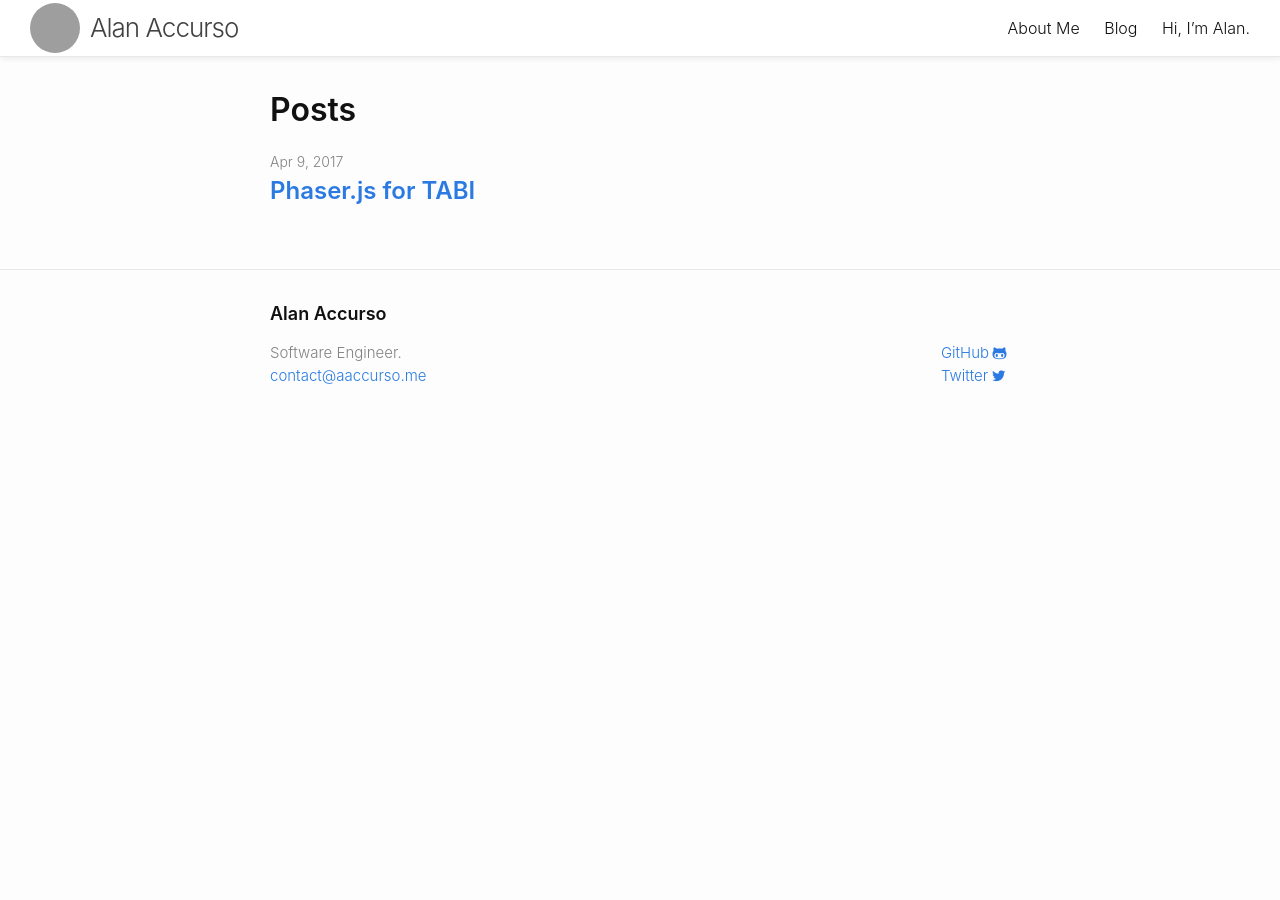
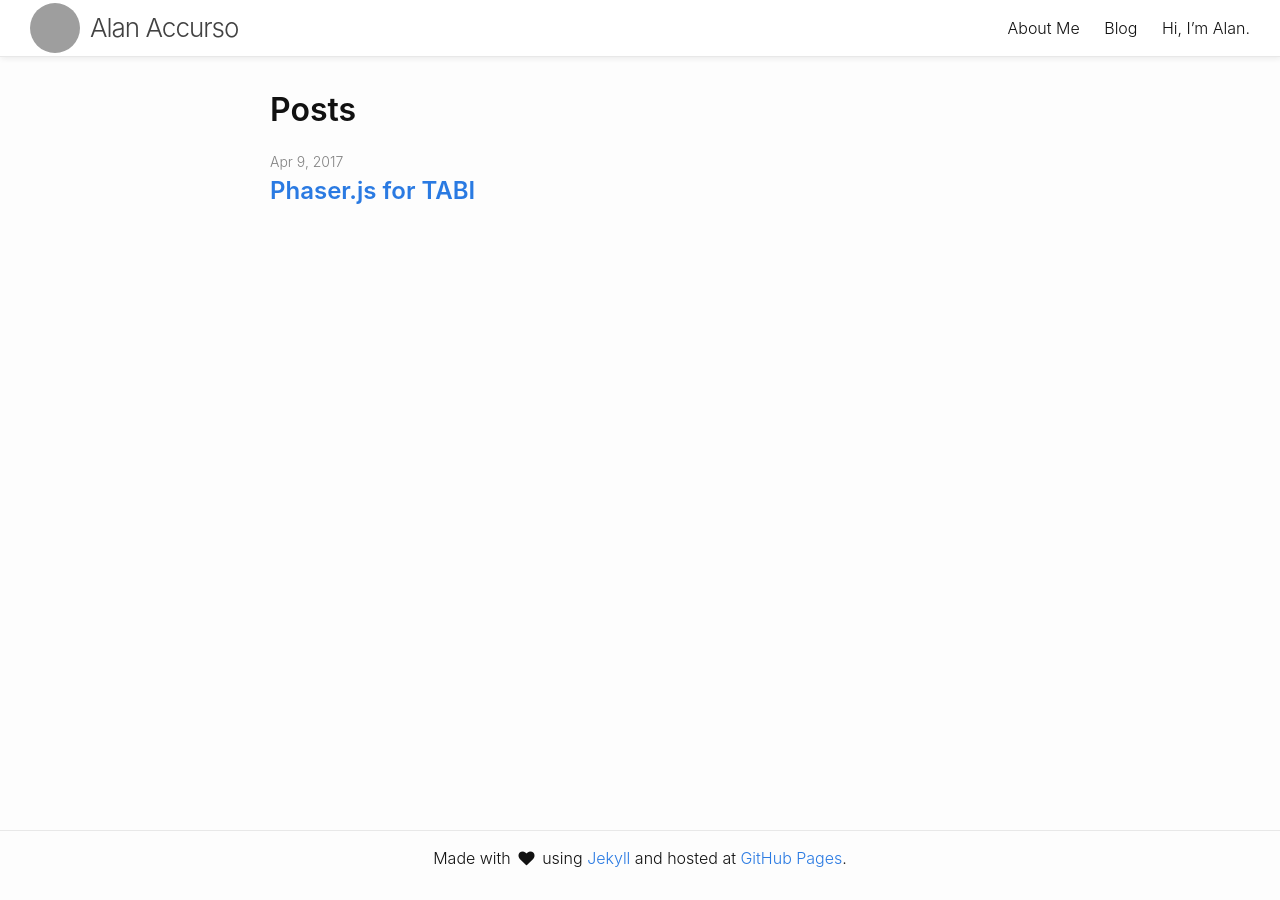
Before and after one commit to aaccurso/aaccurso.github.io, a Jekyll site: the page built from blog.md, in a window 1280 px wide. Built offline with Jekyll 4.4.1, drawn with Linux system fonts in a browser that asks for light colours; nearby versions of some CDN libraries; grey boxes are pictures that could not be loaded.

Commit message:
Add mini footer for landing pages

```diff
--- /dev/null
+++ b/_includes/mini-footer.html
@@ -0,0 +1,10 @@
+<footer class="site-footer mini-footer">
+  <p>
+    Made with <i class="icon-heart"></i> using <a href="http://jekyllrb.com" target="_blank">Jekyll</a>
+    and hosted at <a href="https://github.com/aaccurso/aaccurso.github.io" target="_blank">GitHub Pages</a>.
+  </p>
+
+  <script type="text/javascript" src="https://cdnjs.cloudflare.com/ajax/libs/handlebars.js/4.0.5/handlebars.min.js"></script>
+  <script type="text/javascript" src="{{ '/js/main.js' | prepend: site.baseurl }}"></script>
+
+</footer>
--- a/_layouts/default.html
+++ b/_layouts/default.html
@@ -14,7 +14,7 @@
     </div>
 
     {% if page.isLanding %}
-      {{ site.time | date_to_string }}
+      {% include mini-footer.html %}
     {% else %}
       {% include footer.html %}
     {% endif %}
--- a/_sass/_fontello.scss
+++ b/_sass/_fontello.scss
@@ -1,11 +1,11 @@
 @font-face {
   font-family: 'fontello';
-  src: url('../font/fontello.eot?14758896');
-  src: url('../font/fontello.eot?14758896#iefix') format('embedded-opentype'),
-       url('../font/fontello.woff2?14758896') format('woff2'),
-       url('../font/fontello.woff?14758896') format('woff'),
-       url('../font/fontello.ttf?14758896') format('truetype'),
-       url('../font/fontello.svg?14758896#fontello') format('svg');
+  src: url('../font/fontello.eot?45829667');
+  src: url('../font/fontello.eot?45829667#iefix') format('embedded-opentype'),
+       url('../font/fontello.woff2?45829667') format('woff2'),
+       url('../font/fontello.woff?45829667') format('woff'),
+       url('../font/fontello.ttf?45829667') format('truetype'),
+       url('../font/fontello.svg?45829667#fontello') format('svg');
   font-weight: normal;
   font-style: normal;
 }
@@ -15,12 +15,12 @@
 @media screen and (-webkit-min-device-pixel-ratio:0) {
   @font-face {
     font-family: 'fontello';
-    src: url('../font/fontello.svg?88695339#fontello') format('svg');
+    src: url('../font/fontello.svg?45829667#fontello') format('svg');
   }
 }
 */
 
- [class^="icon-"]::after, [class*=" icon-"]::after {
+ [class^="icon-"]::before, [class*=" icon-"]::before {
   font-family: "fontello";
   font-style: normal;
   font-weight: normal;
@@ -54,17 +54,19 @@
   /* text-shadow: 1px 1px 1px rgba(127, 127, 127, 0.3); */
 }
 
-.icon-mail::after { content: '\e800'; } /* '' */
-.icon-book-open::after { content: '\e801'; } /* '' */
-.icon-feather::after { content: '\e802'; margin-right: 0; } /* '' */
-.icon-twitter::after { content: '\f099'; } /* '' */
-.icon-facebook::after { content: '\f09a'; } /* '' */
-.icon-github-circled::after { content: '\f09b'; } /* '' */
-.icon-linkedin::after { content: '\f0e1'; } /* '' */
-.icon-github::after { content: '\f113'; } /* '' */
-.icon-mail-squared::after { content: '\f199'; } /* '' */
-.icon-meetup::after { content: '\f2e0'; } /* '' */
-.icon-twitter-squared::after { content: '\f304'; } /* '' */
-.icon-facebook-squared::after { content: '\f308'; } /* '' */
-.icon-linkedin-squared::after { content: '\f30c'; } /* '' */
-.icon-soundcloud::after { content: '\f348'; } /* '' */
+.icon-mail::before { content: '\e800'; } /* '' */
+.icon-book-open::before { content: '\e801'; } /* '' */
+.icon-heart::before { content: '\e803'; } /* '' */
+.icon-heart-empty::before { content: '\e804'; } /* '' */
+.icon-feather::before { content: '\e802'; margin-right: 0; } /* '' */
+.icon-twitter::before { content: '\f099'; } /* '' */
+.icon-facebook::before { content: '\f09a'; } /* '' */
+.icon-github-circled::before { content: '\f09b'; } /* '' */
+.icon-linkedin::before { content: '\f0e1'; } /* '' */
+.icon-github::before { content: '\f113'; } /* '' */
+.icon-mail-squared::before { content: '\f199'; } /* '' */
+.icon-meetup::before { content: '\f2e0'; } /* '' */
+.icon-twitter-squared::before { content: '\f304'; } /* '' */
+.icon-facebook-squared::before { content: '\f308'; } /* '' */
+.icon-linkedin-squared::before { content: '\f30c'; } /* '' */
+.icon-soundcloud::before { content: '\f348'; } /* '' */
--- a/_sass/_layout.scss
+++ b/_sass/_layout.scss
@@ -101,7 +101,7 @@
  */
 .site-footer {
     border-top: 1px solid $grey-color-light;
-    padding: $spacing-unit 0;
+    padding: $spacing-unit / 2 0;
 }
 
 .footer-heading {
--- /dev/null
+++ b/_sass/_mini-footer.scss
@@ -0,0 +1,6 @@
+.mini-footer {
+  position: fixed;
+  bottom: 0;
+  width: 100%;
+  text-align: center;
+}
--- a/css/main.scss
+++ b/css/main.scss
@@ -49,5 +49,6 @@ $on-laptop:        800px;
         "loading",
         "card",
         "github-repo-card",
-        "fontello"
+        "fontello",
+        "mini-footer"
 ;
```
Also changed, not shown: blog.md (+1 -0 lines), font/fontello.ttf, font/fontello.woff, font/fontello.woff2, 2 other files.
